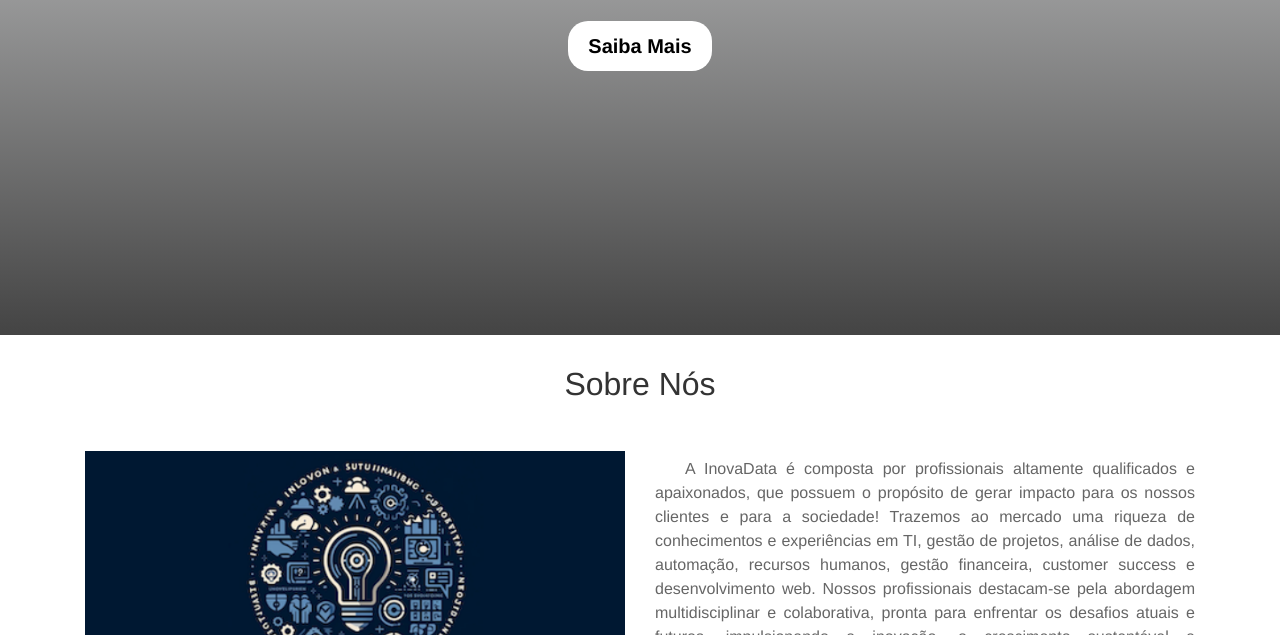
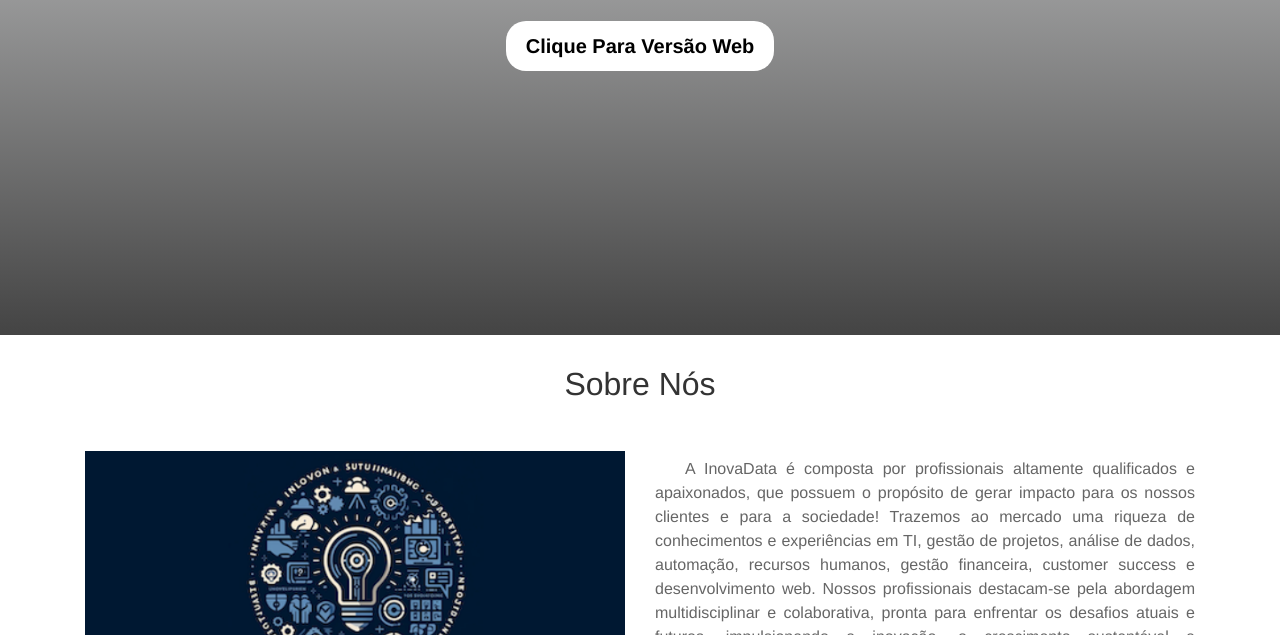
Before and after one commit to danielamorim734/Inova-Data, a plain HTML site: page index.html in a window 1280 px wide. Shown: the part 465-1100 px from the top of the page. Drawn offline with nearby package versions, Linux system fonts and the light colour scheme.

Commit message:
Update index.html

```diff
--- a/index.html
+++ b/index.html
@@ -159,7 +159,7 @@
         <section id="inicio" class="section banner d-flex justify-content-center align-items-center">
             <div class="text-center">
                 <h1 class="mb-4">Bem-vindos ao Futuro da Tecnologia em Negócios</h1>
-                <a href="#quemsomos" class="btn btn-saiba-mais btn-lg">Saiba Mais</a>
+                <a href="#quemsomos" class="btn btn-saiba-mais btn-lg">Clique Para Versão Web</a>
             </div>
         </section>
 
```
